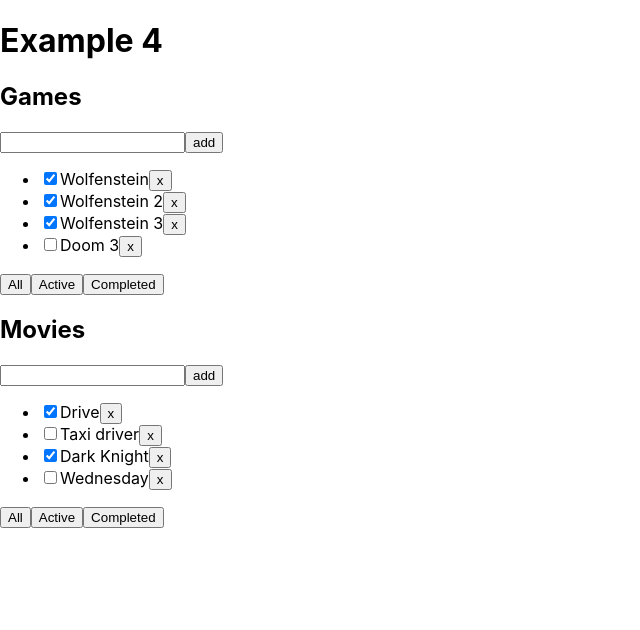
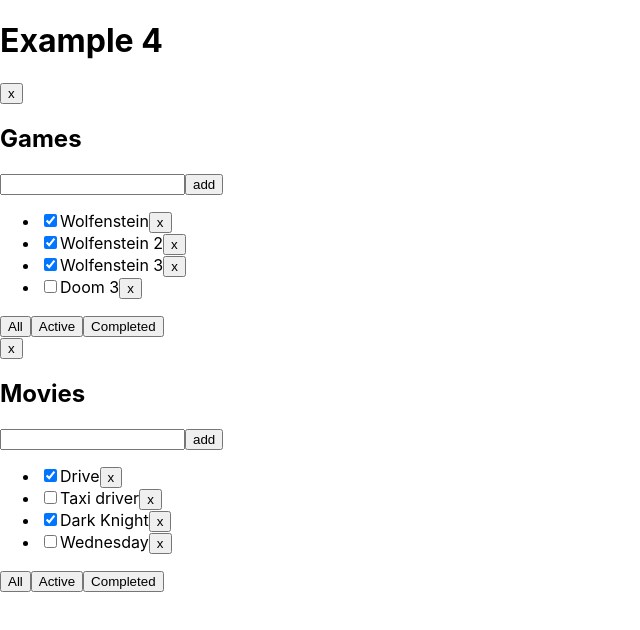
Before and after one commit to AndriiNyzhnyk1994/try-redux-toolkit, a React (Create React App) app: page / in a window 1280 px wide. Shown: the top 630 px of the page, without its empty margins (0-640 px from the left). Built offline with nearby package versions, Linux system fonts and the light colour scheme.

Commit message:
ex4/ added removeTodoList function

```diff
--- a/src/Example4/App4.tsx
+++ b/src/Example4/App4.tsx
@@ -45,6 +45,11 @@
         ],
     }
     )
+
+    const removeTodoList = (todoListId: string) => {
+        setTodoLists(todoLists.filter(tl => tl.todoListId !== todoListId))
+        delete tasks[todoListId]
+    }
 
 
     const changeFilter = (todoListId: string, value: FilterValuesType) => {
@@ -103,6 +108,7 @@
                             id={tl.todoListId}
                             title={tl.title}
                             filter={tl.filter}
+                            removeTodoList={removeTodoList}
                             changeFilter={changeFilter}
                             tasks={tasksForTodoList}
                             removeTask={removeTask}
--- a/src/Example4/TodoList.tsx
+++ b/src/Example4/TodoList.tsx
@@ -7,6 +7,7 @@
     id: string
     tasks: TaskType[]
     filter: FilterValuesType
+    removeTodoList: (todoListId: string) => void
     changeFilter: (todoListId: string, value: FilterValuesType) => void
     removeTask: (todoListId: string, taskId: string) => void
     addTask: (todoListId: string, newTaskTitle: string) => void
@@ -16,6 +17,10 @@
 
 
 export function TodoList(props: PropsType) {
+
+    const removeTodoListHandler = () => {
+        props.removeTodoList(props.id)
+    }
 
     const addTaskHandler = (title: string) => {
         props.addTask(props.id, title)
@@ -33,8 +38,10 @@
         props.changeFilter(props.id, 'completed')
     }
 
+
     return (
         <div>
+            <button onClick={removeTodoListHandler}>x</button>
             <h2>{props.title}</h2>
             <AddItemForm addItem={addTaskHandler}/>
             <ul>
```
